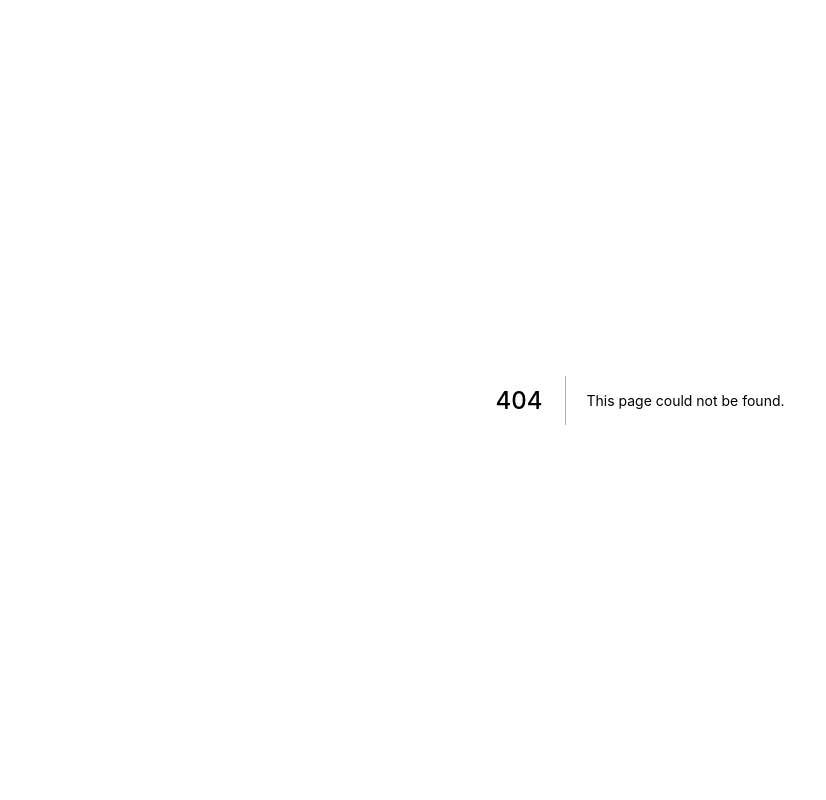
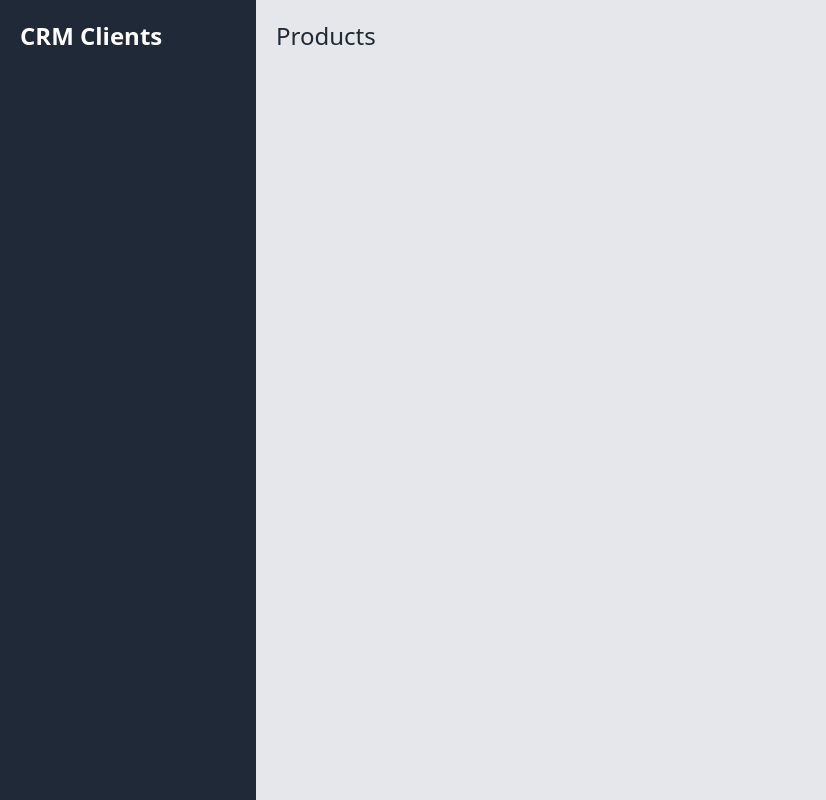
Before and after one commit to sonusbeat/crmclient, a Next.js app: page /products in a window 1280 px wide. Before the commit this address had no page. Shown: the whole page, without its empty margins (0-826 px from the left). Built offline with nearby package versions, Linux system fonts and the light colour scheme.

Commit message:
Main Content CSS Styles

```diff
--- a/components/Layout.jsx
+++ b/components/Layout.jsx
@@ -1,4 +1,4 @@
-  import Head from "next/head";
+import Head from "next/head";
 import Sidebar from "../components/Sidebar";
 
 const Layout = ({ children }) => {
@@ -22,9 +22,10 @@
       <div className="bg-gray-200 min-h-screen">
         <div className="flex min-h-screen">
           <Sidebar />
+          <main className="sm:w-2/3 xl:w-4/5 sm:min-h-screen p-5">
+            {children}
+          </main>
         </div>
-
-        {children}
       </div>
     </>
   );
--- a/components/Sidebar.jsx
+++ b/components/Sidebar.jsx
@@ -6,6 +6,6 @@
       </div>
     </aside>
   );
-}
+};
 
 export default Sidebar;
--- a/package.json
+++ b/package.json
@@ -1,6 +1,6 @@
 {
   "name": "crmclient",
-  "version": "0.3.0",
+  "version": "0.4.0",
   "private": true,
   "scripts": {
     "dev": "next dev",
--- a/pages/index.jsx
+++ b/pages/index.jsx
@@ -4,7 +4,7 @@
   return (
     <>
       <Layout>
-        <p>This content is children from index</p>
+        <h1 className="text-2xl text-gray-800 font-light">Clients</h1>
       </Layout>
     </>
   )
--- /dev/null
+++ b/pages/products.jsx
@@ -0,0 +1,11 @@
+import Layout from "../components/Layout";
+
+const Products = () => {
+  return (
+    <Layout>
+      <h1 className="text-2xl text-gray-800 font-light">Products</h1>
+    </Layout>
+  );
+};
+
+export default Products;
```
Also changed, not shown: pages/about.jsx (deleted, +0 -13 lines), pages/orders.jsx (added, +11 -0 lines).
